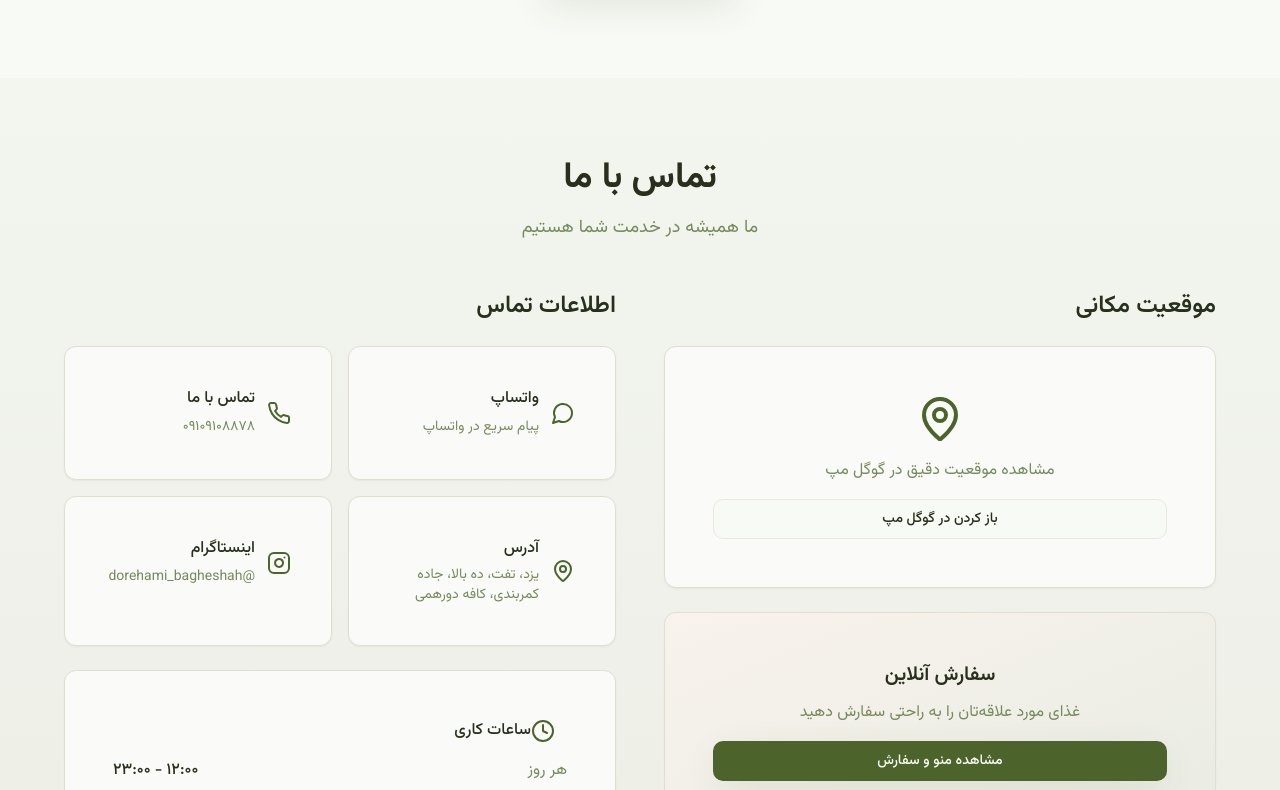
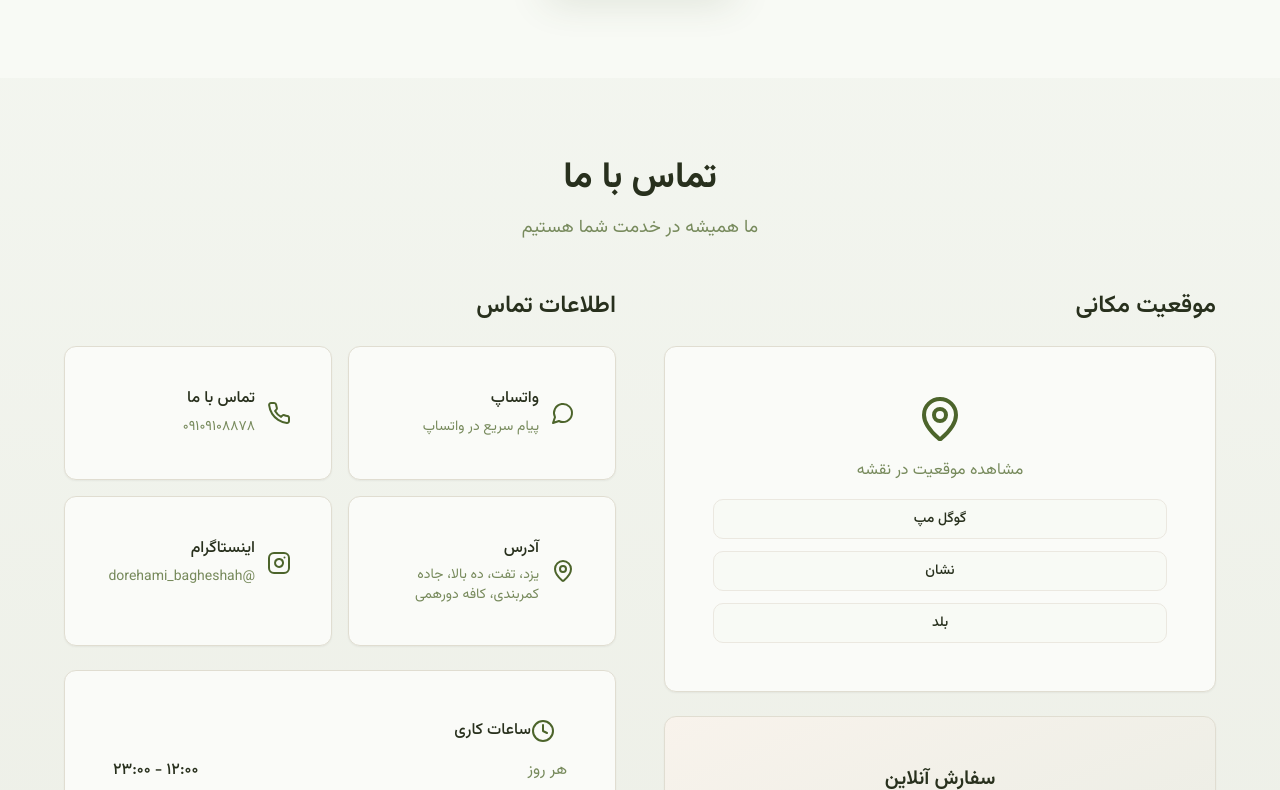
Before and after one commit to saberayatollahi/dorehami-landing-vibe, a React (Vite) app: page / in a window 1280 px wide. Shown: the part 2010-2800 px from the top of the page. Built offline with nearby package versions, Linux system fonts and the light colour scheme.

Commit message:
Add map links to Contact section

```diff
--- a/src/components/Contact.tsx
+++ b/src/components/Contact.tsx
@@ -128,15 +128,31 @@ const Contact = () => {
                   <div className="text-center rtl">
                     <MapPin className="h-12 w-12 text-primary mx-auto mb-4" />
                     <p className="text-muted-foreground mb-4">
-                      مشاهده موقعیت دقیق در گوگل مپ
+                      مشاهده موقعیت در نقشه
                     </p>
+                    <div className="space-y-3">
                       <Button
                         onClick={() => window.open('https://maps.app.goo.gl/Bn9NENniziqjXM4j7', '_blank')}
                         className="w-full"
                         variant="outline"
                       >
-                      باز کردن در گوگل مپ
+                        گوگل مپ
                       </Button>
+                      <Button
+                        onClick={() => window.open('https://nshn.ir/00_bXfQL_G2nrw', '_blank')}
+                        className="w-full"
+                        variant="outline"
+                      >
+                        نشان
+                      </Button>
+                      <Button
+                        onClick={() => window.open('https://balad.ir/p/5HzTTsS6tDd6Q3', '_blank')}
+                        className="w-full"
+                        variant="outline"
+                      >
+                        بلد
+                      </Button>
+                    </div>
                   </div>
                 </CardContent>
               </Card>
```
Lines whose indentation alone changed are shown as unchanged.
